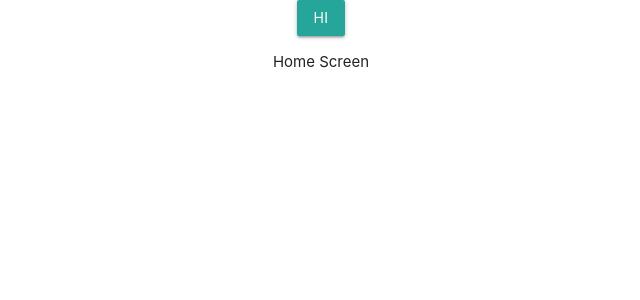
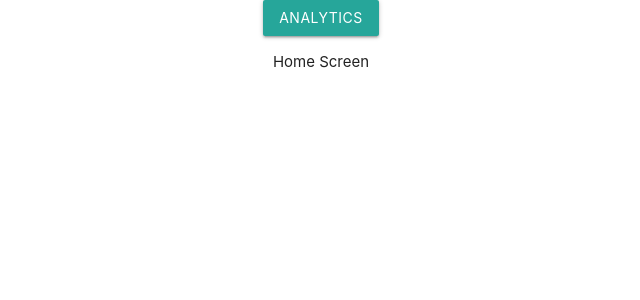
Before and after one commit to alexsaltstein/TripleAEducation-site, a React (Create React App) app in the folder site/: page /home in a window 1280 px wide. Shown: the top 300 px of the page, without its empty margins (319-959 px from the left). Built offline with nearby package versions, Linux system fonts and the light colour scheme.

Commit message:
changed name

```diff
--- a/site/src/components/Widgets/Header.js
+++ b/site/src/components/Widgets/Header.js
@@ -7,7 +7,7 @@ const Header = () => {
   return (
     <div>
       <Link to="/Analytics">
-        <Button>Hi</Button>
+        <Button>Analytics</Button>
       </Link>
     </div>
   );
```
